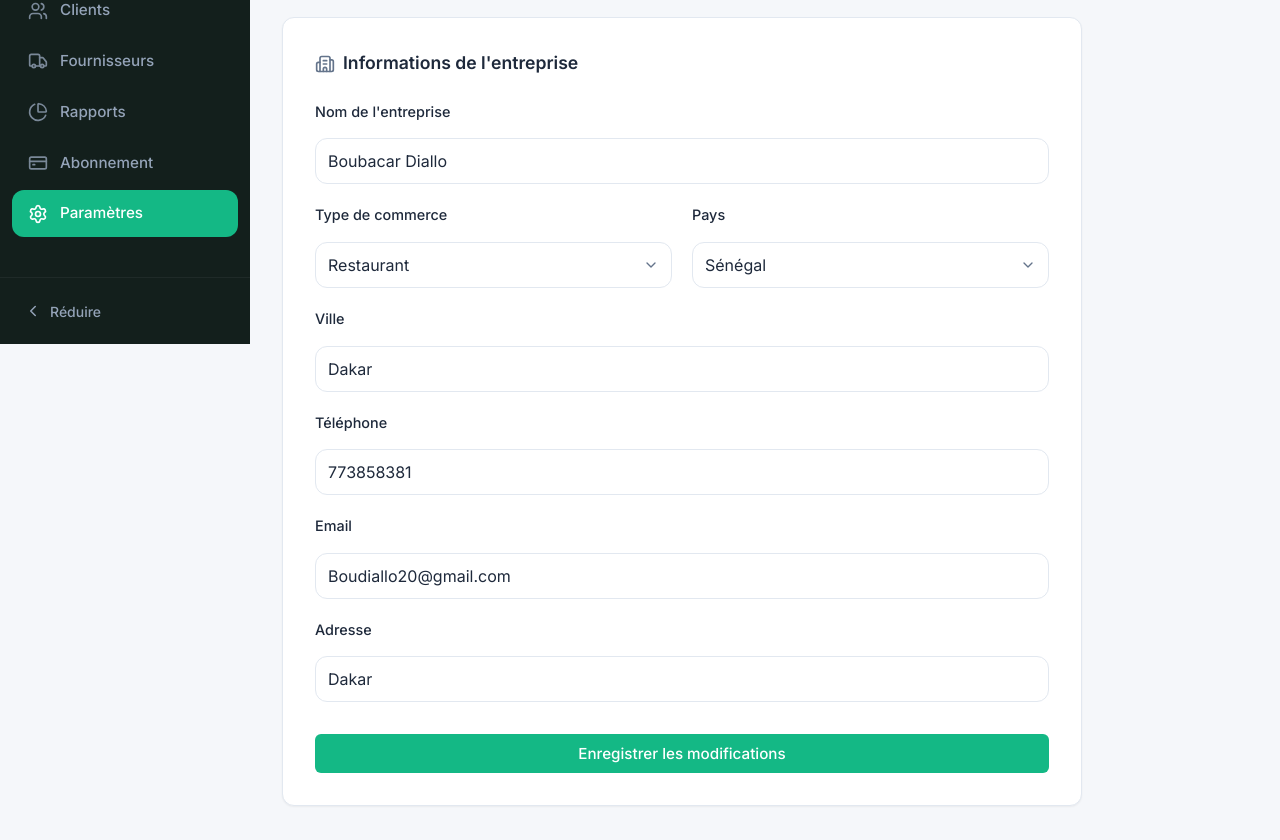
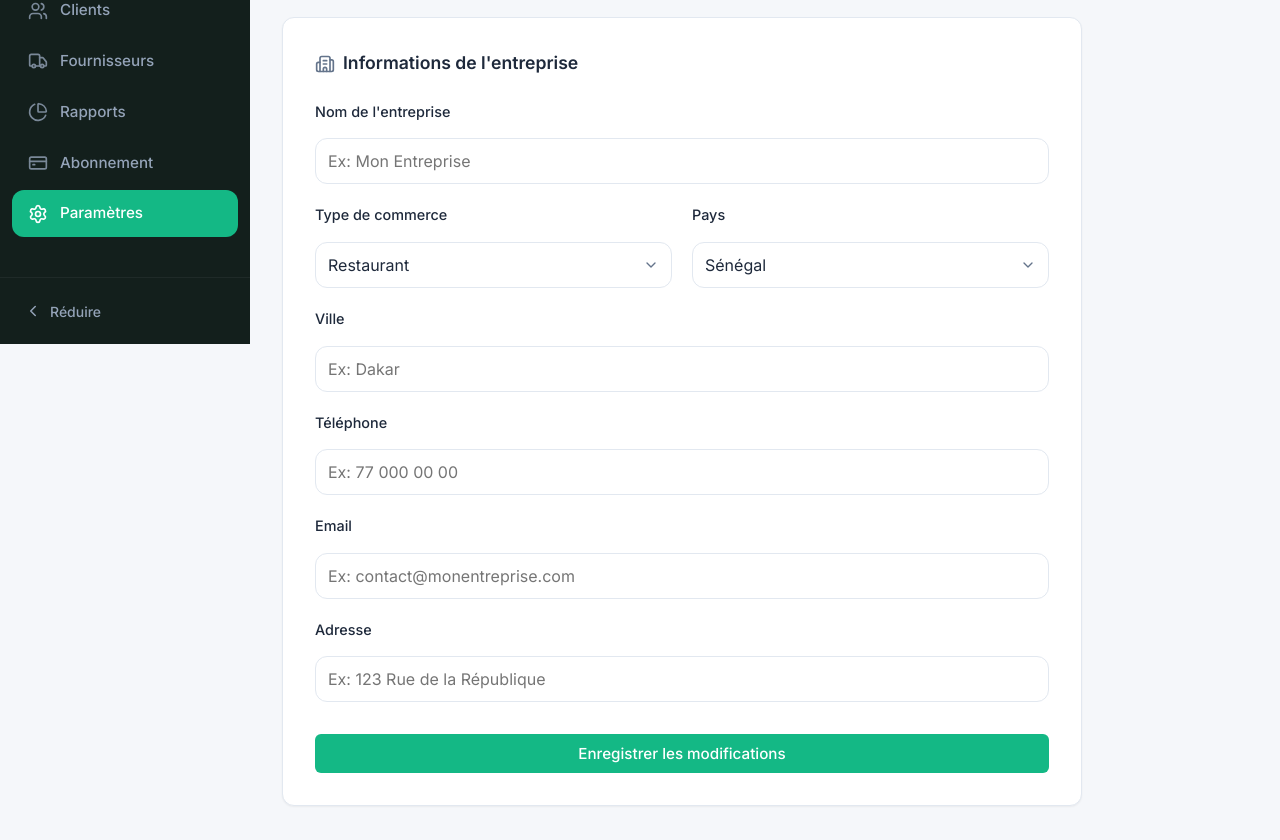
Before and after one commit to boubadiallo2/bizflow, a React (Vite) app: page /parametres in a window 1280 px wide. Shown: the part 456-1296 px from the top of the page. Built offline with nearby package versions, Linux system fonts and the light colour scheme; no server answers.

Commit message:
fix: hardcoded user info in Header and Parametres

```diff
--- a/src/components/Header.tsx
+++ b/src/components/Header.tsx
@@ -1,19 +1,20 @@
 import React, { useState } from 'react';
 import { useNavigate } from 'react-router-dom';
 import { LogOut, User, AlertCircle } from 'lucide-react';
+import { useAuth } from '../contexts/AuthContext';
 import './Header.css';
 
 export const Header: React.FC = () => {
   const navigate = useNavigate();
   const [showErrorModal, setShowErrorModal] = useState(false);
+  const { name, logout } = useAuth();
 
   const handleLogout = () => {
     if (sessionStorage.getItem('pos_isCaisseOpen') === 'true') {
       setShowErrorModal(true);
       return;
     }
-    // Dans une vraie application, on viderait le localStorage/state ici
-    navigate('/');
+    logout();
   };
 
   return (
@@ -23,7 +24,7 @@ export const Header: React.FC = () => {
           <div className="avatar">
             <User size={18} />
           </div>
-          <span className="user-name">Boubacar Diallo</span>
+          <span className="user-name">{name || 'Utilisateur'}</span>
         </div>
         <button className="logout-btn" onClick={handleLogout}>
           <LogOut size={18} />
--- a/src/pages/Parametres.tsx
+++ b/src/pages/Parametres.tsx
@@ -2,24 +2,27 @@ import React, { useState, useRef, useEffect } from 'react';
 import { Settings, Building2, Upload, X, ImageIcon } from 'lucide-react';
 import { Button } from '../components/Button';
 import { settingsService } from '../services/apiService';
+import { useAuth } from '../contexts/AuthContext';
 import './Parametres.css';
 
 export const Parametres: React.FC = () => {
+  const { name } = useAuth();
   const [logoPreview, setLogoPreview] = useState<string | null>(null);
   const [isDragging, setIsDragging] = useState(false);
   const [logoSaved, setLogoSaved] = useState(false);
+  const [isSaving, setIsSaving] = useState(false);
   const [companyInfo, setCompanyInfo] = useState({
-    name: 'Boubacar Diallo',
+    name: name || '',
     commerceType: 'restaurant',
     country: 'sn',
-    city: 'Dakar',
-    phone: '773858381',
-    email: 'Boudiallo20@gmail.com',
-    address: 'Dakar'
+    city: '',
+    phone: '',
+    email: '',
+    address: ''
   });
   const fileInputRef = useRef<HTMLInputElement>(null);
 
-  // Load from Firebase
+  // Load from backend
   useEffect(() => {
     const loadSettings = async () => {
       try {
@@ -44,6 +47,28 @@ export const Parametres: React.FC = () => {
     loadSettings();
   }, []);
 
+  const handleChange = (e: React.ChangeEvent<HTMLInputElement | HTMLSelectElement>) => {
+    const { name, value } = e.target;
+    setCompanyInfo(prev => ({
+      ...prev,
+      [name]: value
+    }));
+  };
+
+  const handleSubmit = async (e: React.FormEvent) => {
+    e.preventDefault();
+    setIsSaving(true);
+    try {
+      await settingsService.save({ ...companyInfo, logo: logoPreview });
+      alert('Paramètres enregistrés avec succès !');
+    } catch (err) {
+      console.error(err);
+      alert('Erreur lors de l\'enregistrement des paramètres.');
+    } finally {
+      setIsSaving(false);
+    }
+  };
+
   const handleLogoChange = async (file: File) => {
     if (!file.type.startsWith('image/')) {
       alert('Veuillez sélectionner un fichier image (PNG, JPG, SVG, etc.)');
@@ -58,13 +83,15 @@ export const Parametres: React.FC = () => {
     reader.onload = async (e) => {
       const base64 = e.target?.result as string;
       setLogoPreview(base64);
-      // Save to Firebase
+      try {
         await settingsService.save({ ...companyInfo, logo: base64 });
-      // Also keep in localStorage for Sidebar real-time update
         localStorage.setItem('company_logo', base64);
         setLogoSaved(true);
         setTimeout(() => setLogoSaved(false), 3000);
         window.dispatchEvent(new Event('logo-updated'));
+      } catch (err) {
+        console.error(err);
+      }
     };
     reader.readAsDataURL(file);
   };
@@ -93,9 +120,13 @@ export const Parametres: React.FC = () => {
   const removeLogo = async () => {
     setLogoPreview(null);
     localStorage.removeItem('company_logo');
+    try {
       await settingsService.save({ ...companyInfo, logo: null });
       if (fileInputRef.current) fileInputRef.current.value = '';
       window.dispatchEvent(new Event('logo-updated'));
+    } catch (err) {
+      console.error(err);
+    }
   };
 
   return (
@@ -168,20 +199,24 @@ export const Parametres: React.FC = () => {
           Informations de l'entreprise
         </div>
 
-        <form className="settings-form" onSubmit={(e) => e.preventDefault()}>
+        <form className="settings-form" onSubmit={handleSubmit}>
           <div className="form-group">
             <label className="form-label">Nom de l'entreprise</label>
             <input
               type="text"
+              name="name"
               className="form-input"
-              defaultValue="Boubacar Diallo"
+              value={companyInfo.name}
+              onChange={handleChange}
+              placeholder="Ex: Mon Entreprise"
+              required
             />
           </div>
 
           <div className="form-row">
             <div className="form-group">
               <label className="form-label">Type de commerce</label>
-              <select className="form-select" defaultValue="restaurant">
+              <select name="commerceType" className="form-select" value={companyInfo.commerceType} onChange={handleChange}>
                 <option value="restaurant">Restaurant</option>
                 <option value="retail">Boutique / Détail</option>
                 <option value="services">Services</option>
@@ -190,7 +225,7 @@ export const Parametres: React.FC = () => {
             </div>
             <div className="form-group">
               <label className="form-label">Pays</label>
-              <select className="form-select" defaultValue="sn">
+              <select name="country" className="form-select" value={companyInfo.country} onChange={handleChange}>
                 <option value="sn">Sénégal</option>
                 <option value="ml">Mali</option>
                 <option value="ci">Côte d'Ivoire</option>
@@ -203,8 +238,11 @@ export const Parametres: React.FC = () => {
             <label className="form-label">Ville</label>
             <input
               type="text"
+              name="city"
               className="form-input"
-              defaultValue="Dakar"
+              value={companyInfo.city}
+              onChange={handleChange}
+              placeholder="Ex: Dakar"
             />
           </div>
 
@@ -212,8 +250,11 @@ export const Parametres: React.FC = () => {
             <label className="form-label">Téléphone</label>
             <input
               type="tel"
+              name="phone"
               className="form-input"
-              defaultValue="773858381"
+              value={companyInfo.phone}
+              onChange={handleChange}
+              placeholder="Ex: 77 000 00 00"
             />
           </div>
 
@@ -221,8 +262,11 @@ export const Parametres: React.FC = () => {
             <label className="form-label">Email</label>
             <input
               type="email"
+              name="email"
               className="form-input"
-              defaultValue="Boudiallo20@gmail.com"
+              value={companyInfo.email}
+              onChange={handleChange}
+              placeholder="Ex: contact@monentreprise.com"
             />
           </div>
 
@@ -230,13 +274,18 @@ export const Parametres: React.FC = () => {
             <label className="form-label">Adresse</label>
             <input
               type="text"
+              name="address"
               className="form-input"
-              defaultValue="Dakar"
+              value={companyInfo.address}
+              onChange={handleChange}
+              placeholder="Ex: 123 Rue de la République"
             />
           </div>
 
           <div className="form-actions">
-            <Button variant="primary" type="submit">Enregistrer les modifications</Button>
+            <Button variant="primary" type="submit" disabled={isSaving}>
+              {isSaving ? 'Enregistrement...' : 'Enregistrer les modifications'}
+            </Button>
           </div>
         </form>
       </div>
```
Lines whose indentation alone changed are shown as unchanged.
